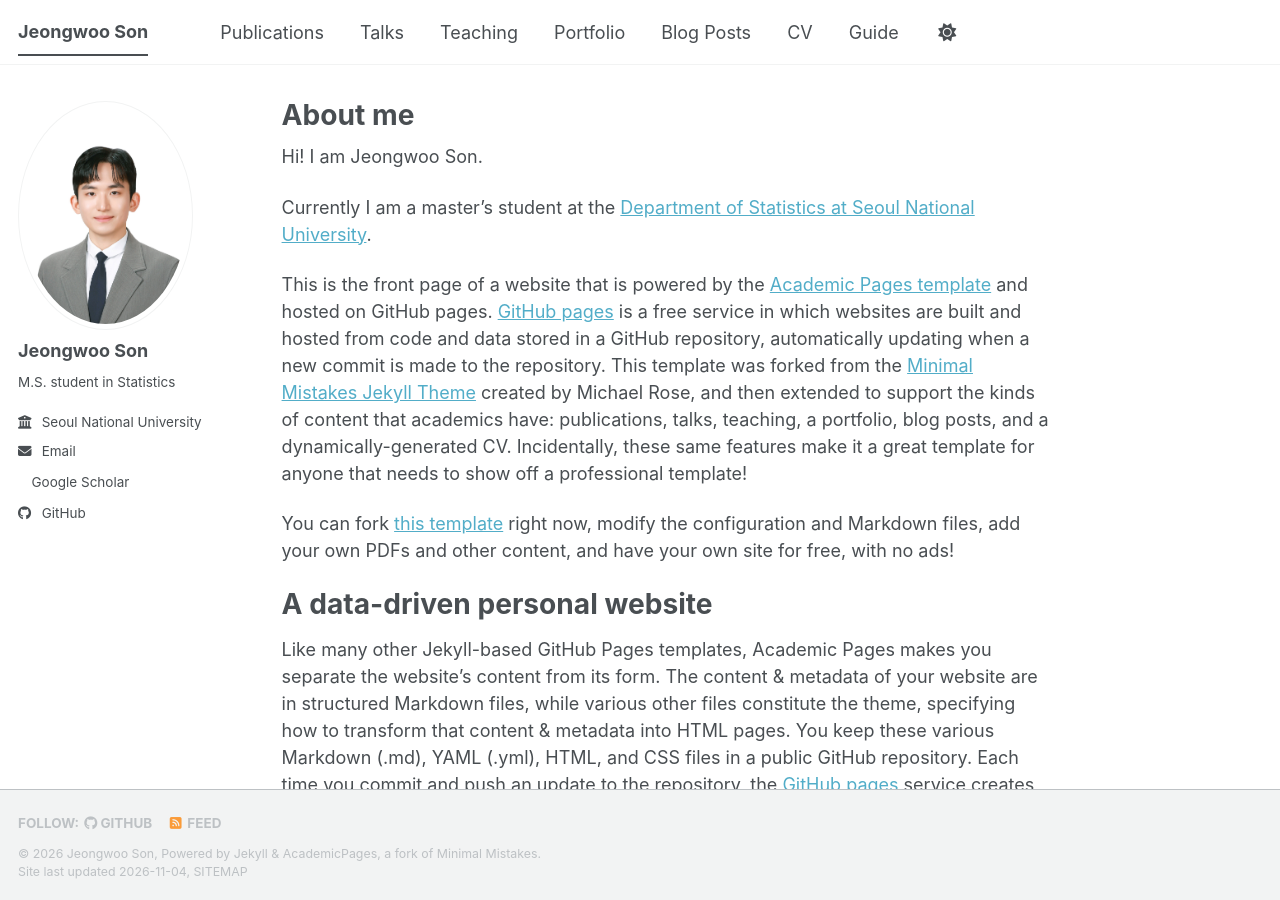
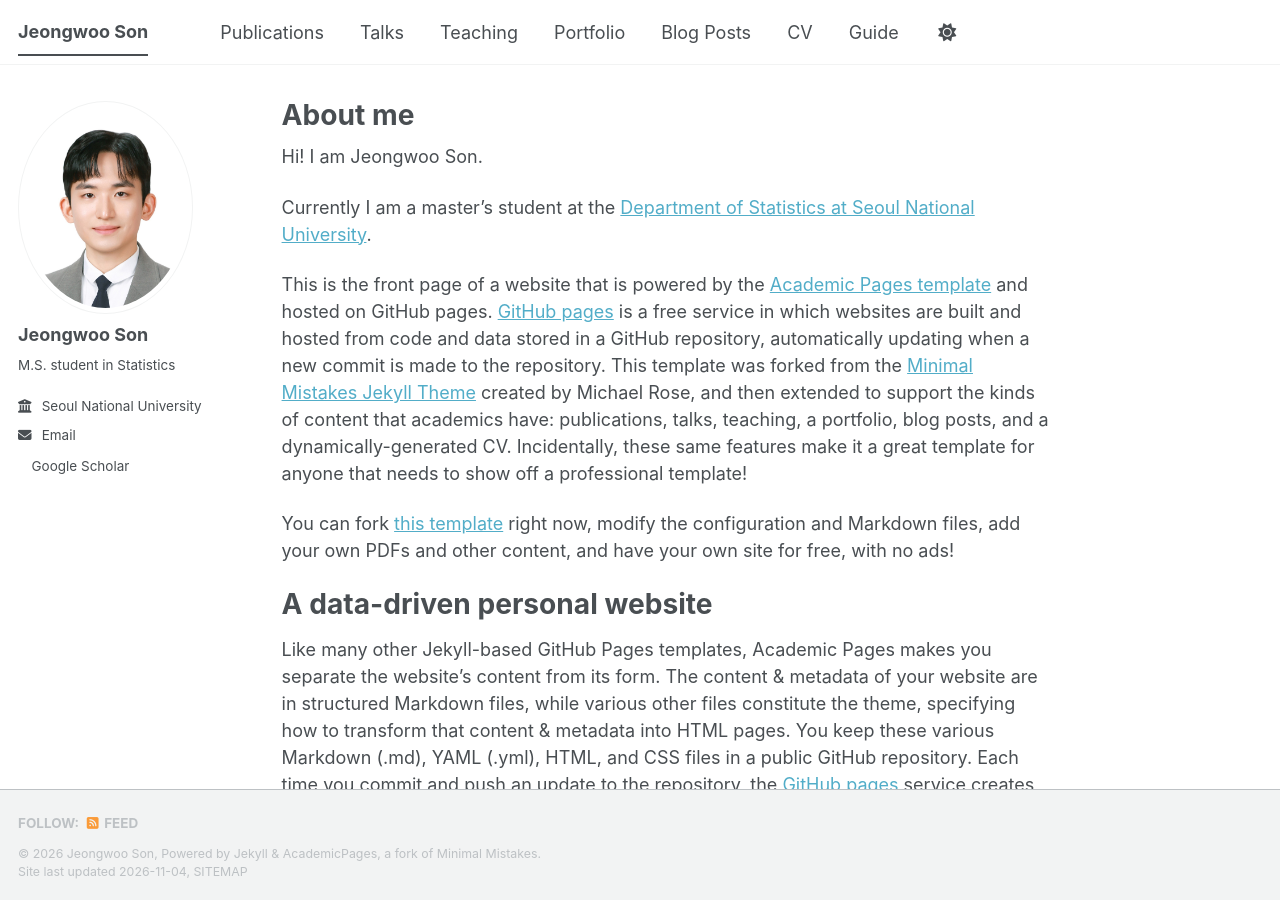
Before and after one commit to jeongwson/jeongwson.github.io, a Jekyll site: the page built from _pages/about.md, in a window 1280 px wide and 900 px high. Built offline with Jekyll 4.4.1, drawn with Linux system fonts in a browser that asks for light colours; a script bundle is joined from its source files by our own code; a style sheet for code colours, icons or effects is not loaded.

Commit message:
new profile photo

```diff
--- a/_config.yml
+++ b/_config.yml
@@ -23,7 +23,7 @@ repository               : "jeongwson/jeongwson.github.io"
 #               Additional customization can be done by editing /_includes/author-profile.html
 author:
   # Biographic information
-  avatar           : "profile-pic.jpg"
+  avatar           : "손정우 - zoomin.jpg"
   name             : "Jeongwoo Son"
   pronouns         : # example: "she/her"
   bio              : "M.S. student in Statistics"
@@ -51,7 +51,7 @@ author:
   bitbucket        : # Username - Update with your username on the site
   codepen          : # Username
   dribbble         : # Username
-  github           : "jeongwson"
+  github           : # "jeongwson"
   kaggle           : # Username
   stackoverflow    : # User number or user number and name (i.e., use "1" or "1/jeff-atwood")
 
```
Also changed, not shown: images/손정우 - zoomin.jpg (added), images/학사모_cropped.jpg (added).
